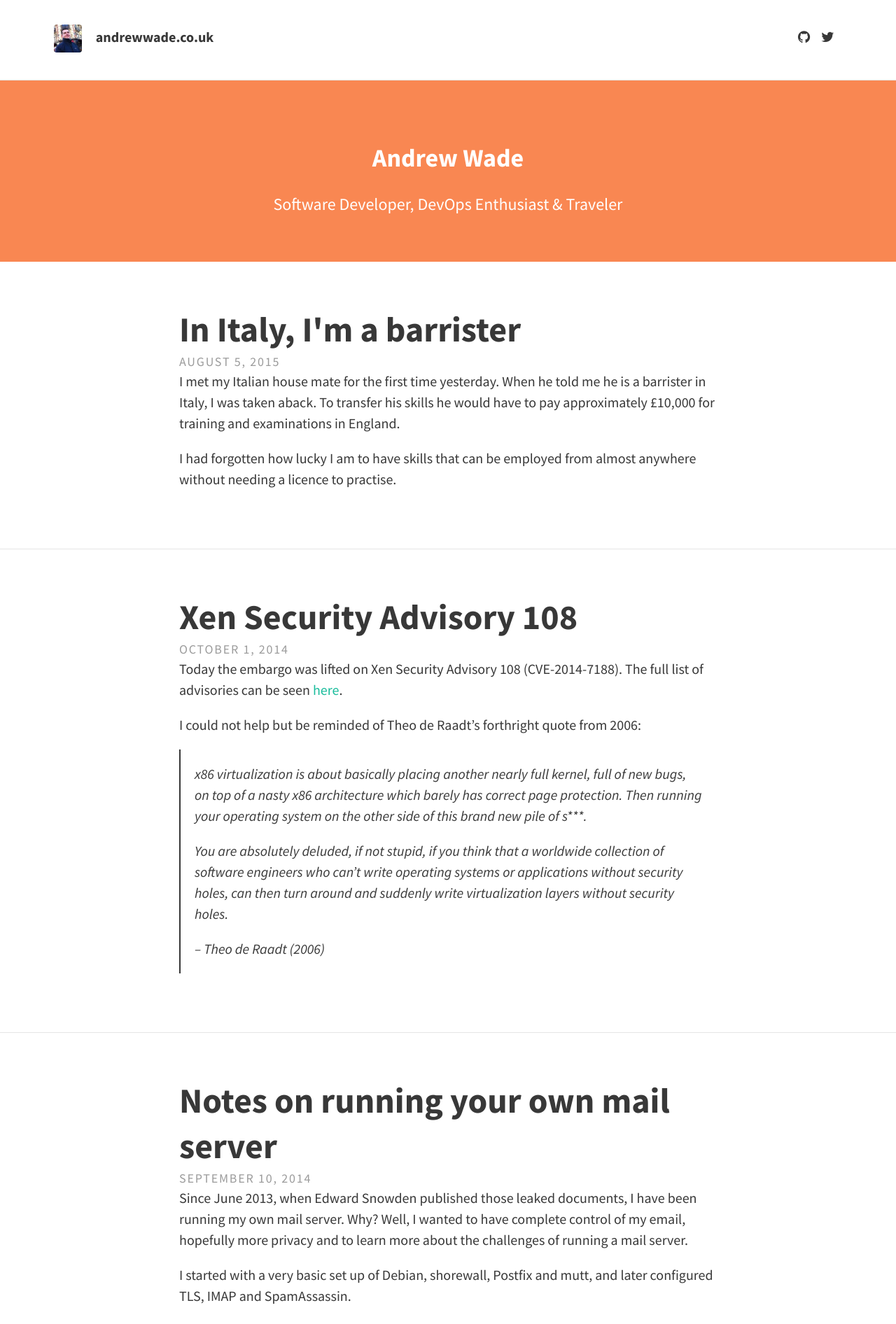
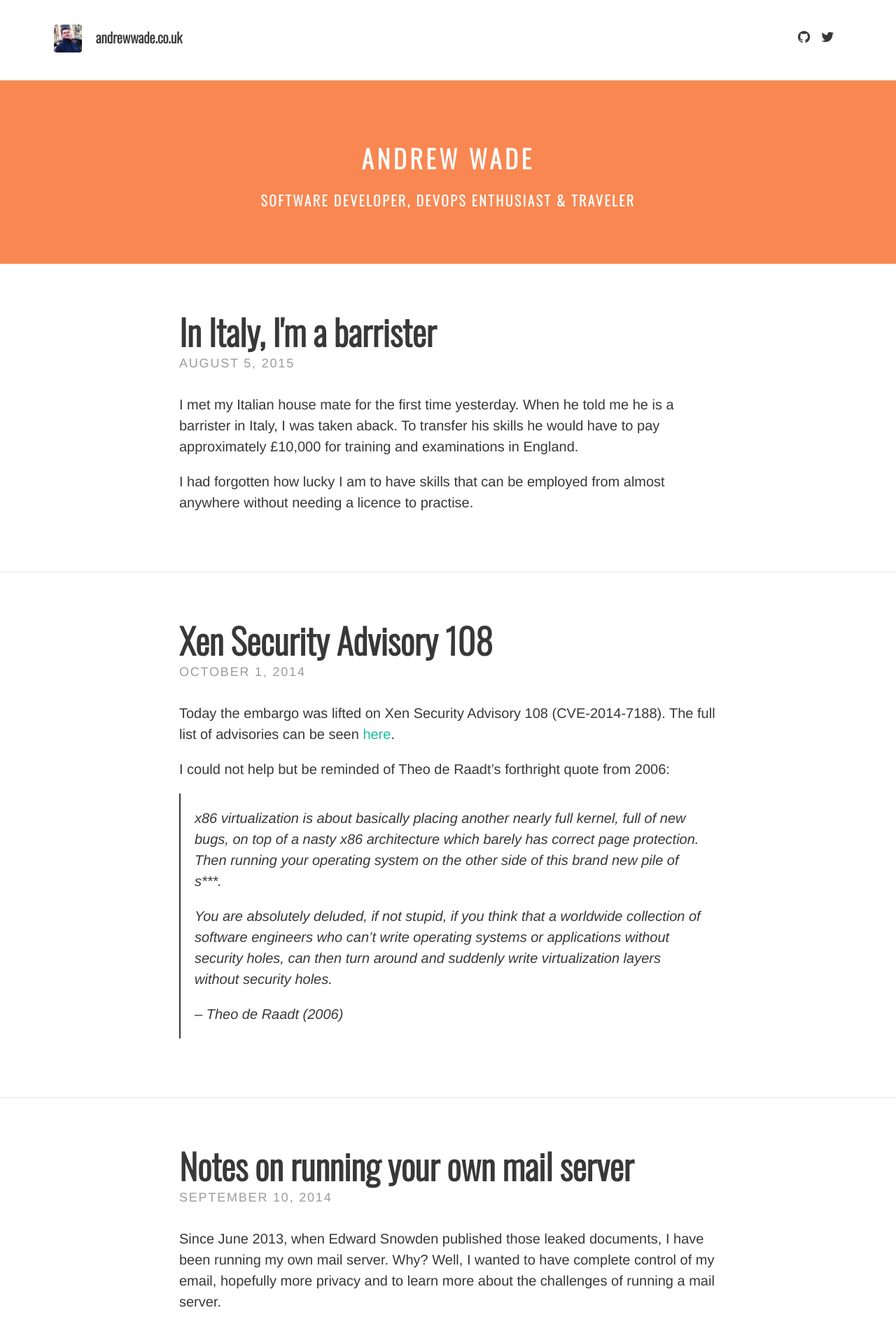
Before and after one commit to andrewpwade/andrewpwade.github.io, a Jekyll site: the page built from index.html, in a window 1280 px wide. Shown: the top 1892 px of the page at 70% size. Built offline with Jekyll 4.4.1, drawn with Linux system fonts in a browser that asks for light colours; nearby versions of some CDN libraries; the list of posts is cut into pages by our own code.

Commit message:
update styling

```diff
--- a/_config.yml
+++ b/_config.yml
@@ -14,7 +14,7 @@ theme:
   # Header and footer text
   header_text: >
      <h3>Andrew Wade</h3>
-     <p>Software Developer, DevOps Enthusiast & Traveler</p>
+     <h5>Software Developer, DevOps Enthusiast & Traveler</h5>
   header_text_feature_image:
   footer_text: >
    © Andrew Wade 2014 - 2015 <p>Powered by <a href="http://jekyllrb.com">Jekyll</a> with <a href="https://rohanchandra.github.io/project/type/">Type Theme</a></p>
@@ -56,7 +56,8 @@ theme:
 
   # Colours, typography and padding
   # Open the "_sass > base" folder, and open "_variables.scss"
-  google_fonts: "Source+Sans+Pro:400,700,700italic,400italic"
+  google_fonts: "Open+Sans|Oswald:300|Source+Sans+Pro:400,700,700italic,400italic"
+
 
   # Post navigation
   post_navigation: true
--- a/_sass/base/_global.scss
+++ b/_sass/base/_global.scss
@@ -5,6 +5,7 @@
 }
 html {
   background: $background-color;
+  font-weight: 300;
 }
 
 // Typography
@@ -97,6 +98,7 @@ p, ol, ul, dl, .math-display {
 }
 ol, ul {
   list-style-position: inside;
+  margin-left: 1.2em;
 }
 hr {
   border: 0;
@@ -126,3 +128,13 @@ img[align=left] {
 img[align=right] {
   margin-left: 3%;
 }
+
+.call-out h1,
+.call-out h2,
+.call-out h3,
+.call-out h4,
+.call-out h5,
+.call-out h6 {
+  letter-spacing: 0.13em;
+  text-transform: uppercase;
+}
--- a/_sass/base/_variables.scss
+++ b/_sass/base/_variables.scss
@@ -1,6 +1,6 @@
 // Typography
-$font-family-main: 'Source Sans Pro', Helvetica, Arial, sans-serif;
-$font-family-headings: 'Source Sans Pro', Helvetica, Arial, sans-serif;
+$font-family-main: Nunita, Helvetica, Arial, sans-serif;
+$font-family-headings: Oswald, Helvetica, Arial, sans-serif;
 $font-size: 1.25em;
 
 // Padding
--- a/_sass/layouts/_posts.scss
+++ b/_sass/layouts/_posts.scss
@@ -47,6 +47,8 @@ header {
     @extend %padding-regular;
   }
 }
+.post-content { margin-top: 1.5em; }
+
 // Post navigation
 #post-nav {
   width:100%;
```
